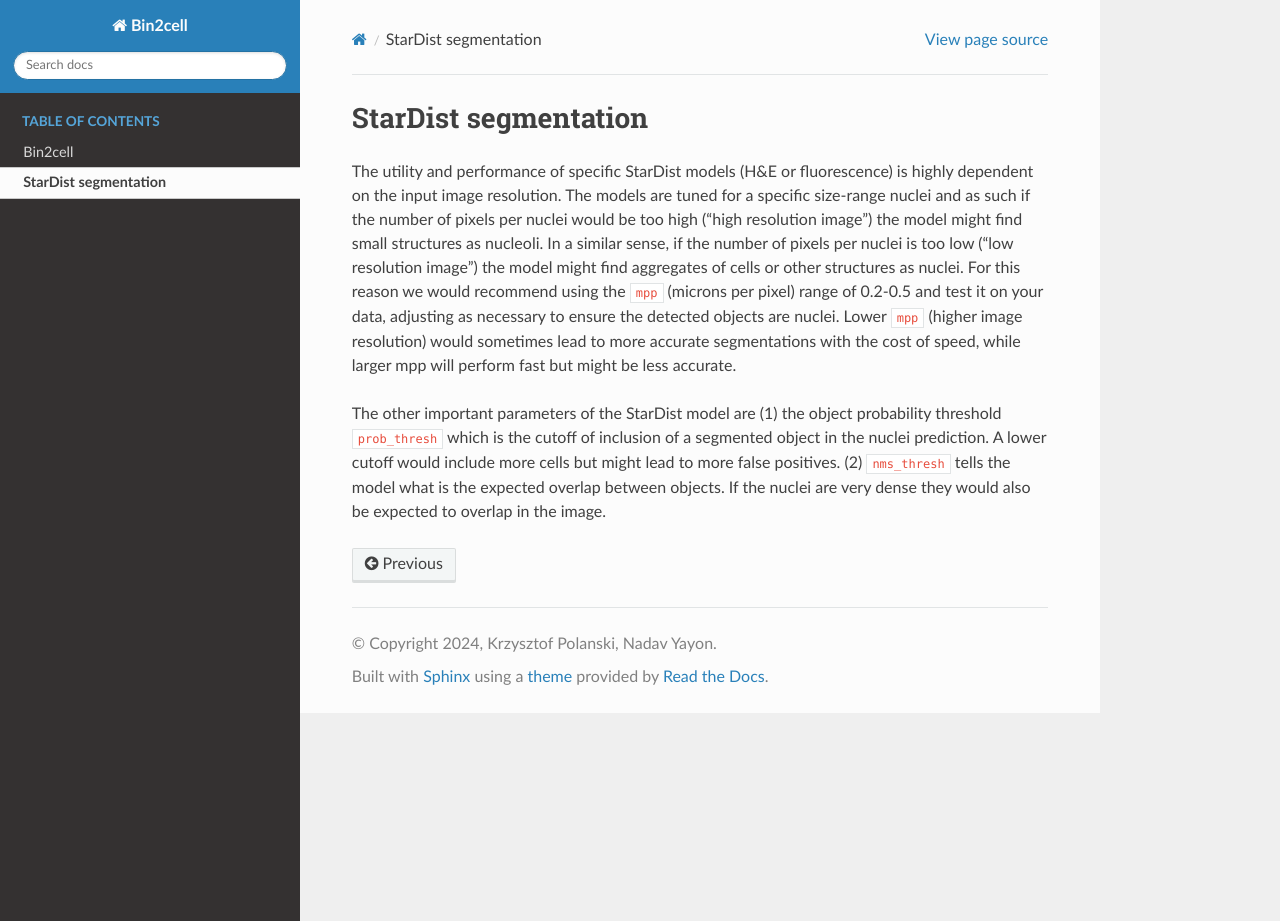
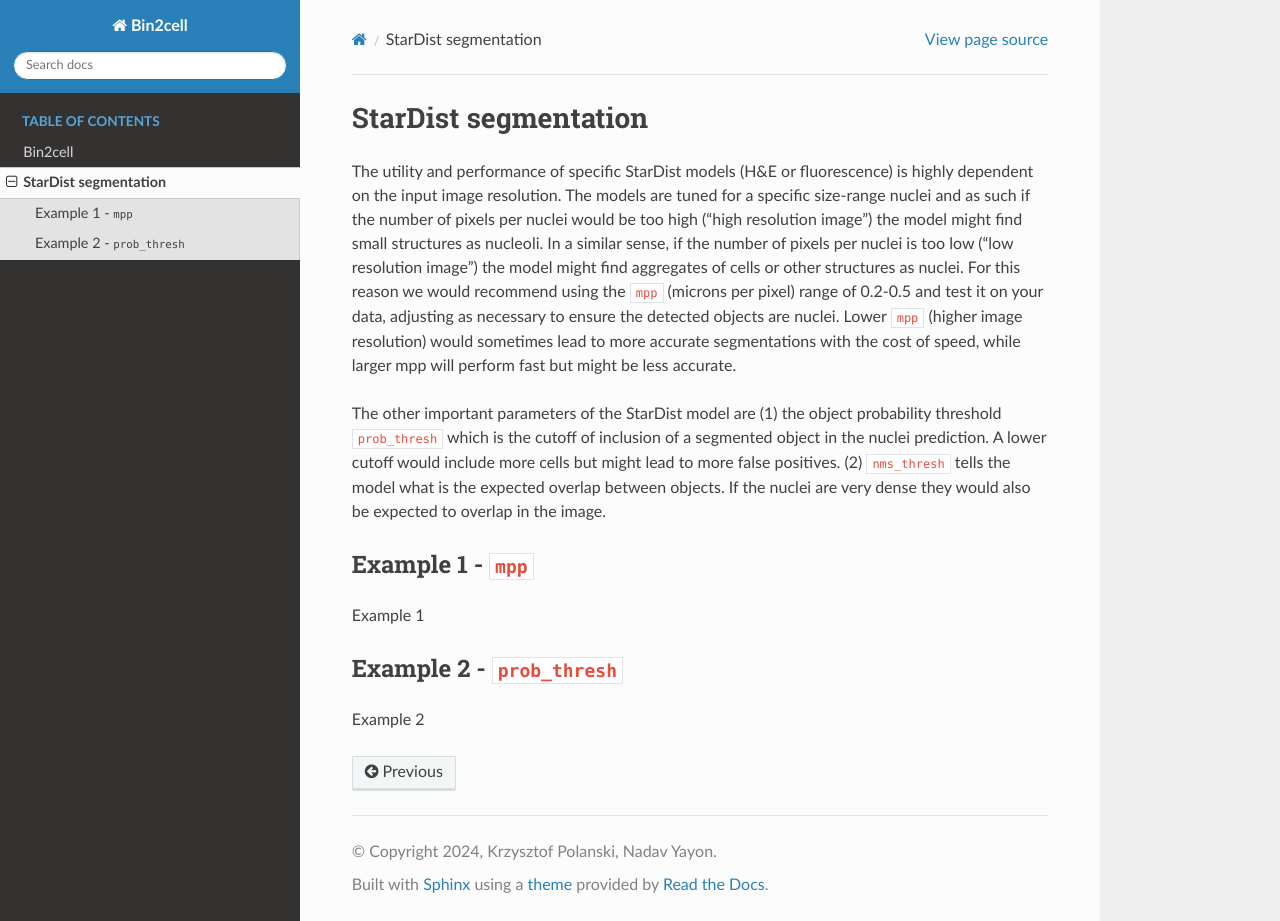
Before and after one commit to Teichlab/bin2cell, a Sphinx documentation site: the page built from docs/segmentation.rst, in a window 1280 px wide and 921 px high. Built offline with Sphinx 7.4.7 and the Read the Docs theme 2.0.0, drawn with Linux system fonts in a browser that asks for light colours.

Commit message:
examples subsections

```diff
--- a/docs/segmentation.rst
+++ b/docs/segmentation.rst
@@ -4,3 +4,13 @@ StarDist segmentation
 The utility and performance of specific StarDist models (H&E or fluorescence) is highly dependent on the input image resolution. The models are tuned for a specific size-range nuclei and as such if the number of pixels per nuclei would be too high ("high resolution image") the model might find small structures as nucleoli. In a similar sense, if the number of pixels per nuclei is too low ("low resolution image") the model might find aggregates of cells or other structures as nuclei. For this reason we would recommend using the ``mpp`` (microns per pixel) range of 0.2-0.5 and test it on your data, adjusting as necessary to ensure the detected objects are nuclei. Lower ``mpp`` (higher image resolution) would sometimes lead to more accurate segmentations with the cost of speed, while larger mpp will perform fast but might be less accurate.
 
 The other important parameters of the StarDist model are (1) the object probability threshold ``prob_thresh`` which is the cutoff of inclusion of a segmented object in the nuclei prediction. A lower cutoff would include more cells but might lead to more false positives. (2) ``nms_thresh`` tells the model what is the expected overlap between objects. If the nuclei are very dense they would also be expected to overlap in the image.
+
+Example 1 - ``mpp``
+-------------------
+
+Example 1
+
+Example 2 - ``prob_thresh``
+---------------------------
+
+Example 2
```
